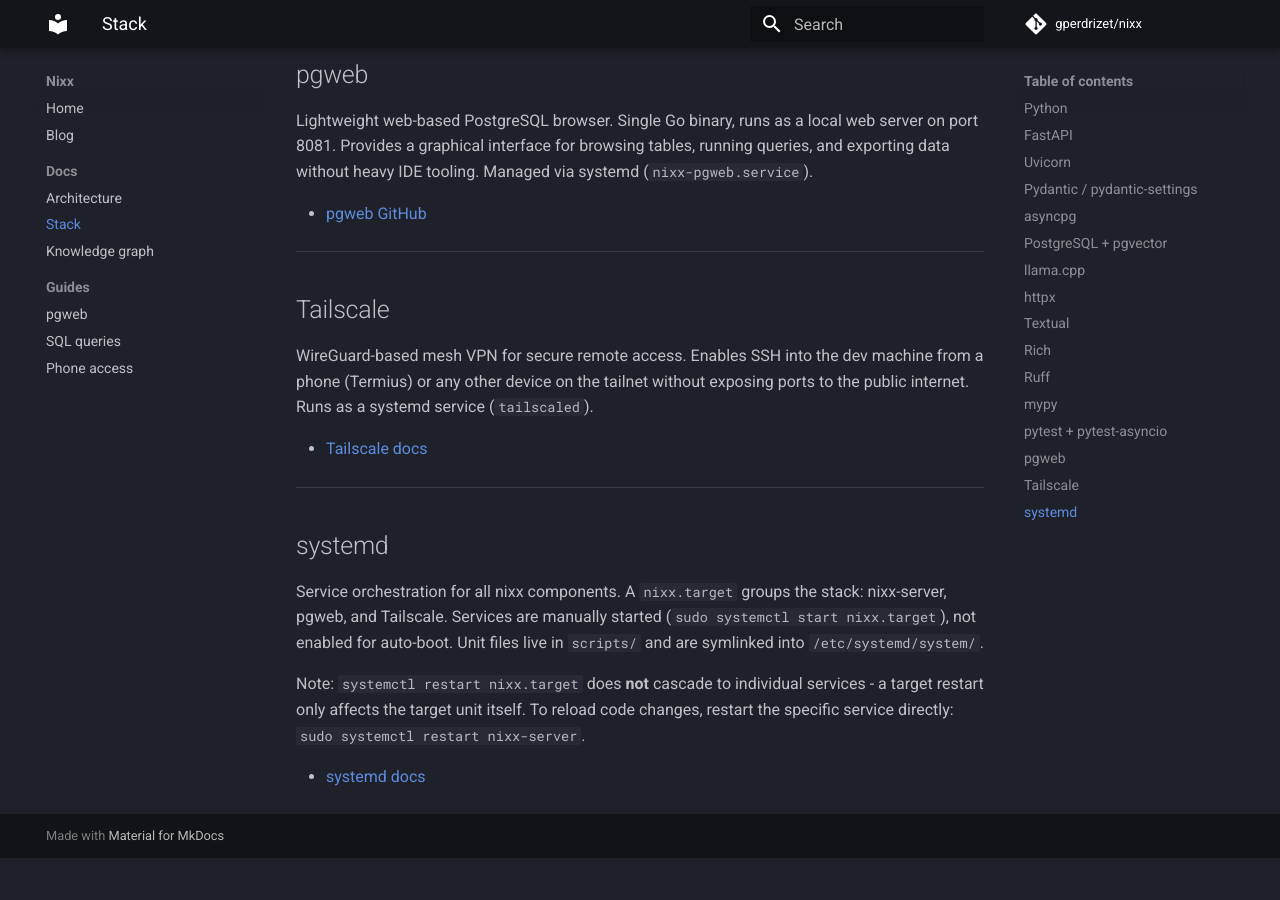
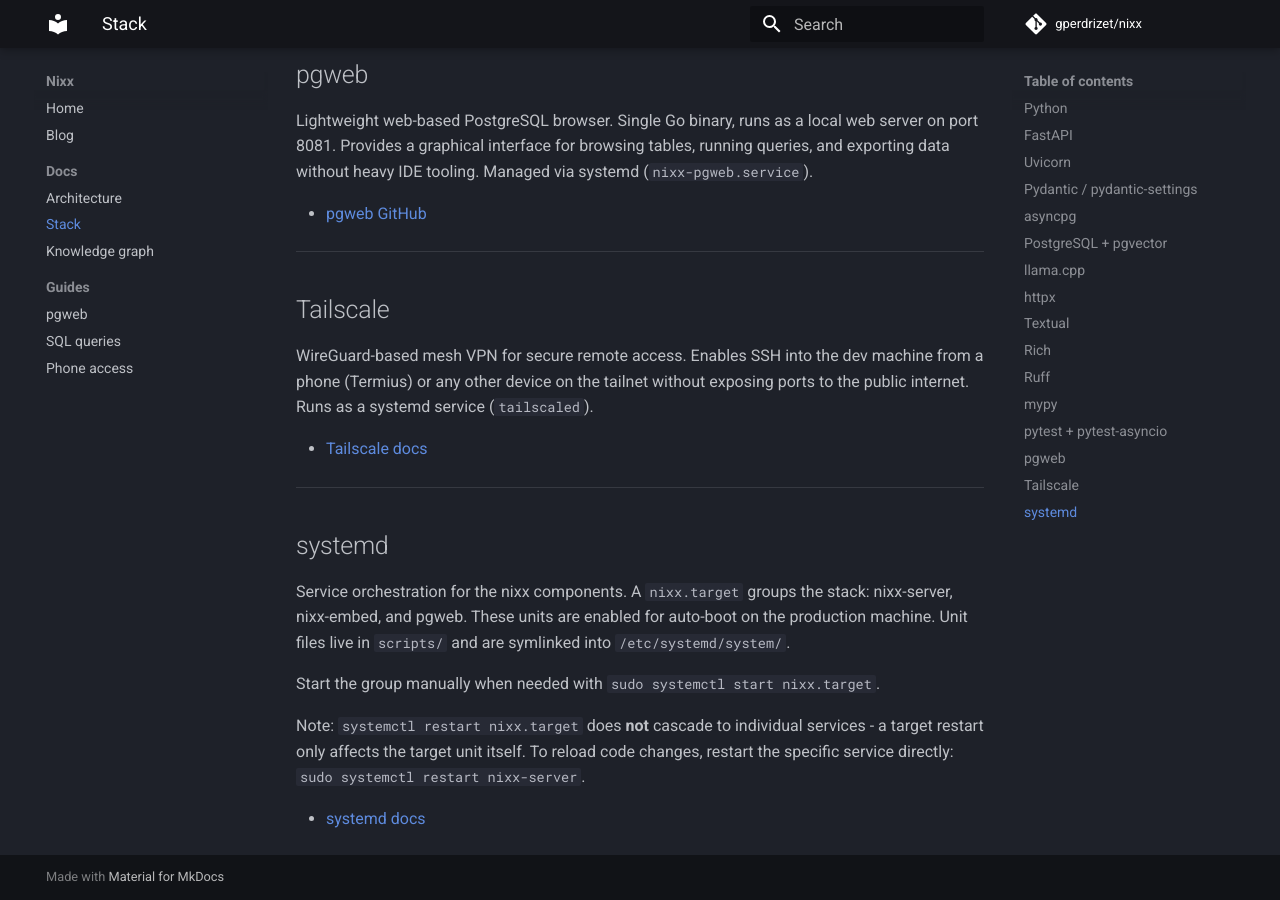
Before and after one commit to gperdrizet/nixx, an MkDocs documentation site: the page built from docs/stack.md, in a window 1280 px wide and 900 px high, scrolled down 4242 px. Built offline with MkDocs 1.6.1 and Material for MkDocs 9.7.7, drawn with Linux system fonts in a browser that asks for light colours; comment, search, counter and statistics services are not loaded; before the commit the page ends 5100 px from its top, so only the background shows below that.

Commit message:
docs: update README and service startup guidance

```diff
--- a/docs/stack.md
+++ b/docs/stack.md
@@ -191,10 +191,12 @@
 
 ## systemd
 
-Service orchestration for all nixx components. A `nixx.target` groups the stack:
-nixx-server, pgweb, and Tailscale. Services are manually started
-(`sudo systemctl start nixx.target`), not enabled for auto-boot. Unit files live in
-`scripts/` and are symlinked into `/etc/systemd/system/`.
+Service orchestration for the nixx components. A `nixx.target` groups the stack:
+nixx-server, nixx-embed, and pgweb. These units are enabled for auto-boot on the
+production machine. Unit files live in `scripts/` and are symlinked into
+`/etc/systemd/system/`.
+
+Start the group manually when needed with `sudo systemctl start nixx.target`.
 
 Note: `systemctl restart nixx.target` does **not** cascade to individual services -
 a target restart only affects the target unit itself. To reload code changes, restart
```
Also changed, not shown: README.md (+10 -7 lines).
